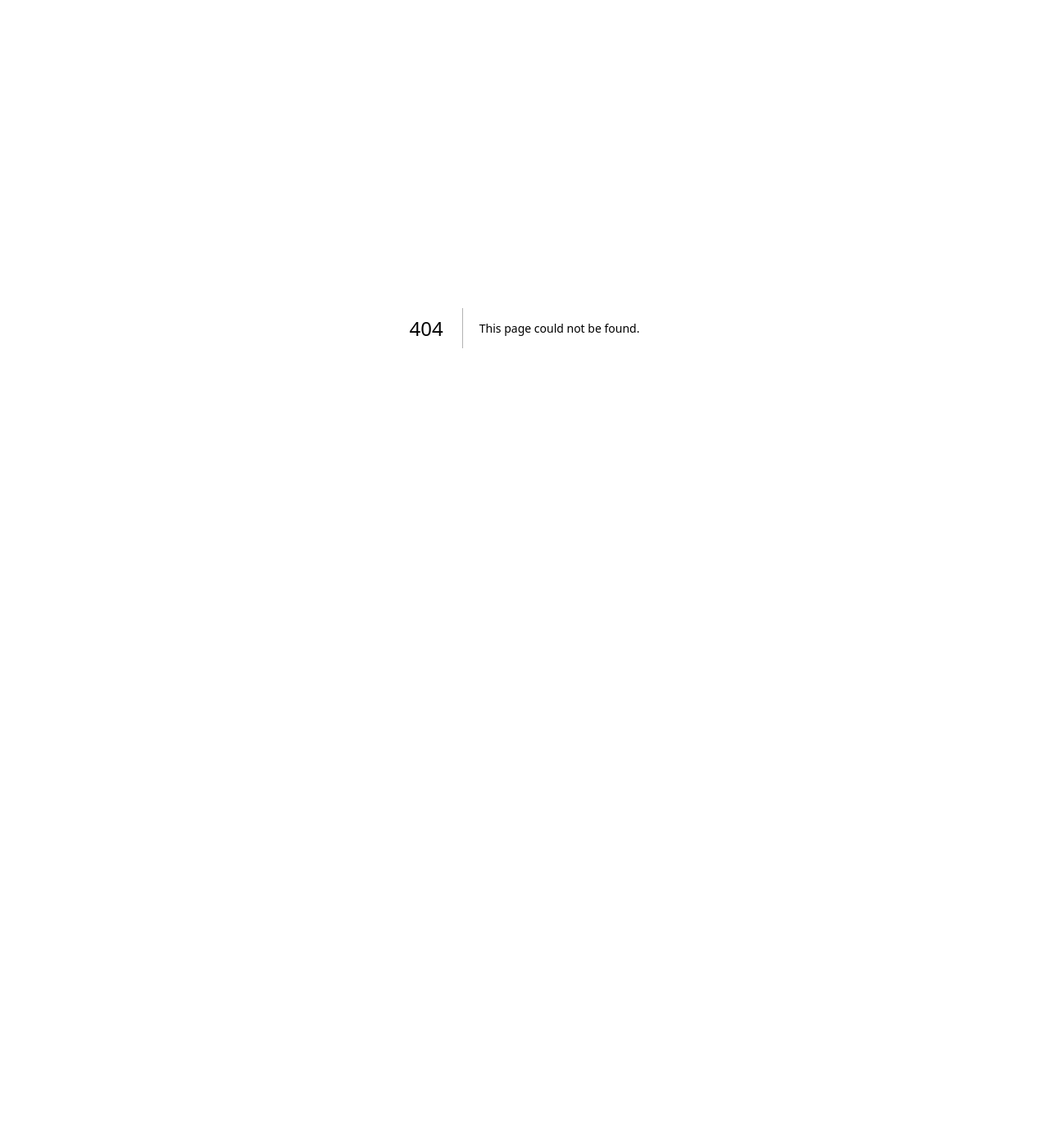
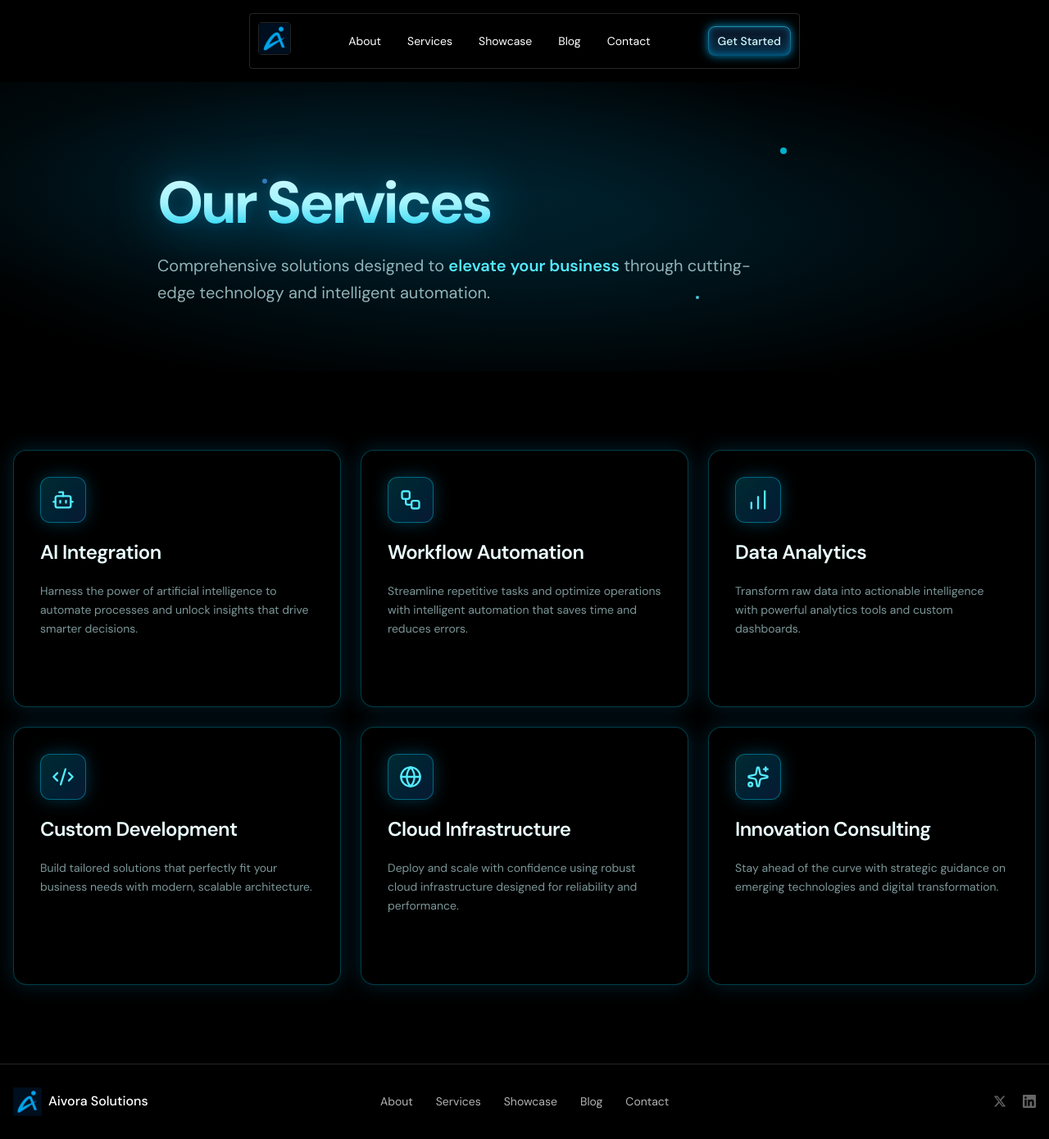
Before and after one commit to 01shrvan/aivora-web, a Next.js app: page /services in a window 1280 px wide. Before the commit this address had no page. Shown: the whole page at 82% size. Before the commit the page ends 800 px from the top, so only its background shows below. Built offline with nearby package versions, Linux system fonts and the light colour scheme.

Commit message:
feat: add services page

```diff
--- /dev/null
+++ b/src/app/services/page.tsx
@@ -0,0 +1,125 @@
+import React from 'react';
+import { ArrowRight, Code2, Sparkles, Zap, Globe, Database, Palette, Bot, Workflow, BarChart } from "lucide-react";
+import { Footer } from '@/sections/Footer';
+import { Header } from '@/sections/Header';
+
+const Services = () => {
+    const services = [
+        {
+            icon: Bot,
+            title: "AI Integration",
+            description: "Harness the power of artificial intelligence to automate processes and unlock insights that drive smarter decisions.",
+        },
+        {
+            icon: Workflow,
+            title: "Workflow Automation",
+            description: "Streamline repetitive tasks and optimize operations with intelligent automation that saves time and reduces errors.",
+        },
+        {
+            icon: BarChart,
+            title: "Data Analytics",
+            description: "Transform raw data into actionable intelligence with powerful analytics tools and custom dashboards.",
+        },
+        {
+            icon: Code2,
+            title: "Custom Development",
+            description: "Build tailored solutions that perfectly fit your business needs with modern, scalable architecture.",
+        },
+        {
+            icon: Globe,
+            title: "Cloud Infrastructure",
+            description: "Deploy and scale with confidence using robust cloud infrastructure designed for reliability and performance.",
+        },
+        {
+            icon: Sparkles,
+            title: "Innovation Consulting",
+            description: "Stay ahead of the curve with strategic guidance on emerging technologies and digital transformation.",
+        },
+    ];
+
+    return (
+        <div className="bg-black text-white min-h-screen">
+            <Header />
+
+            <section className="pt-20 pb-16 md:pt-28 md:pb-20 relative overflow-hidden">
+                <div className="absolute inset-0 bg-[radial-gradient(75%_75%_at_center_center,rgb(0,174,239,.15)_15%,transparent_78%)]"></div>
+                <div className="absolute inset-0 bg-[radial-gradient(50%_50%_at_25%_25%,rgba(0,174,239,0.1),transparent)]"></div>
+
+                <div className="absolute top-20 right-1/4 w-2 h-2 bg-cyan-400 rounded-full animate-pulse"></div>
+                <div className="absolute top-1/3 left-1/4 w-1.5 h-1.5 bg-blue-400 rounded-full animate-pulse" style={{ animationDelay: '1s' }}></div>
+                <div className="absolute bottom-1/4 right-1/3 w-1 h-1 bg-cyan-300 rounded-full animate-pulse" style={{ animationDelay: '2s' }}></div>
+
+                <div className="container mx-auto px-4 relative z-10">
+                    <div className="max-w-4xl mx-auto">
+                        <div className="relative">
+                            <h1 className="text-5xl md:text-7xl font-bold tracking-tighter mb-6
+                bg-gradient-to-b from-cyan-100 via-cyan-200 to-cyan-400 text-transparent bg-clip-text
+                drop-shadow-[0_0_30px_rgba(0,174,239,0.6)]">
+                                Our Services
+                            </h1>
+                            <div className="absolute inset-0 text-5xl md:text-7xl font-bold tracking-tighter
+                bg-gradient-to-b from-blue-300 via-cyan-400 to-blue-600 text-transparent bg-clip-text
+                blur-sm opacity-20 -z-10">
+                                Our Services
+                            </div>
+                        </div>
+
+                        <p className="text-lg md:text-xl text-cyan-100/70 leading-relaxed max-w-3xl">
+                            Comprehensive solutions designed to <span className="text-cyan-300 font-semibold">elevate your business</span> through cutting-edge technology and intelligent automation.
+                        </p>
+                    </div>
+                </div>
+            </section>
+
+            <section className="py-20 md:py-24">
+                <div className="container mx-auto px-4">
+                    <div className="max-w-7xl mx-auto">
+                        <div className="grid grid-cols-1 md:grid-cols-2 lg:grid-cols-3 gap-6">
+                            {services.map((service, index) => {
+                                const Icon = service.icon;
+                                return (
+                                    <div
+                                        key={index}
+                                        className="group relative p-8 rounded-2xl border border-cyan-400/30 bg-black/20 backdrop-blur-sm
+                      hover:border-cyan-400/50 transition-all duration-500 hover:scale-[1.03]
+                      shadow-[0_0_25px_rgba(0,174,239,0.2)] hover:shadow-[0_0_40px_rgba(0,174,239,0.4)]
+                      overflow-hidden"
+                                    >
+                                        <div className="absolute inset-0 bg-gradient-to-br from-cyan-500/5 via-transparent to-blue-500/5 opacity-0 group-hover:opacity-100 transition-opacity duration-500"></div>
+
+                                        <div className="relative space-y-5">
+                                            <div className="w-14 h-14 rounded-xl bg-gradient-to-br from-cyan-400/20 to-blue-500/20
+                        flex items-center justify-center group-hover:scale-110 group-hover:rotate-6
+                        transition-all duration-500 border border-cyan-400/40
+                        shadow-[0_0_20px_rgba(0,174,239,0.3)] group-hover:shadow-[0_0_30px_rgba(0,174,239,0.5)]">
+                                                <Icon className="w-7 h-7 text-cyan-300 group-hover:text-cyan-200 transition-colors" />
+                                            </div>
+
+                                            <h3 className="text-2xl font-semibold tracking-tight text-cyan-50 group-hover:text-cyan-100 transition-colors">
+                                                {service.title}
+                                            </h3>
+
+                                            <p className="text-sm text-cyan-100/60 leading-relaxed group-hover:text-cyan-100/80 transition-colors">
+                                                {service.description}
+                                            </p>
+
+                                            <div className="pt-3 flex items-center gap-2 text-sm font-medium text-cyan-300
+                        opacity-0 group-hover:opacity-100 translate-y-2 group-hover:translate-y-0
+                        transition-all duration-300">
+                                                Explore solution
+                                                <ArrowRight className="w-4 h-4 group-hover:translate-x-2 transition-transform duration-300" />
+                                            </div>
+                                        </div>
+                                    </div>
+                                );
+                            })}
+                        </div>
+                    </div>
+                </div>
+            </section>
+            <Footer />
+        </div>
+    );
+};
+
+export default Services;
--- a/src/sections/Footer.tsx
+++ b/src/sections/Footer.tsx
@@ -16,11 +16,11 @@ export const Footer = () => {
           <div className="font-medium">Aivora Solutions</div>
         </div>
         <nav className="flex flex-col md:flex-row gap-5 md:gap-7 items-center">
-          <a href="#about" className="text-white/70 hover:text-white text-xs md:text-sm transition">About</a>
-          <a href="#services" className="text-white/70 hover:text-white text-xs md:text-sm transition">Services</a>
-          <a href="#showcase" className="text-white/70 hover:text-white text-xs md:text-sm transition">Showcase</a>
-          <a href="#blog" className="text-white/70 hover:text-white text-xs md:text-sm transition">Blog</a>
-          <a href="#contact" className="text-white/70 hover:text-white text-xs md:text-sm transition">Contact</a>
+          <a href="/about" className="text-white/70 hover:text-white text-xs md:text-sm transition">About</a>
+          <a href="/services" className="text-white/70 hover:text-white text-xs md:text-sm transition">Services</a>
+          <a href="/showcase" className="text-white/70 hover:text-white text-xs md:text-sm transition">Showcase</a>
+          <a href="/blog" className="text-white/70 hover:text-white text-xs md:text-sm transition">Blog</a>
+          <a href="/contact" className="text-white/70 hover:text-white text-xs md:text-sm transition">Contact</a>
         </nav>
         <div className="flex gap-5 md:flex-1 md:justify-end">
           <a href="https://x.com/01shrvan" target="_blank" rel="noopener noreferrer" aria-label="Twitter">
--- a/src/sections/Header.tsx
+++ b/src/sections/Header.tsx
@@ -19,14 +19,14 @@ export const Header = () => {
         <div className="flex justify-between items-center w-full md:max-w-2xl md:border md:border-white/15 md:p-2.5 md:rounded-sm relative">
           <div className="absolute inset-0 backdrop-blur -z-10 hidden md:block"></div>
           <div>
-            <div className="border rounded-sm h-10 w-10 inline-flex justify-center items-center border-white/15">
+            <a href="/" className="border rounded-sm h-10 w-10 inline-flex justify-center items-center border-white/15">
               <Image
                 src="/logo.svg"
                 alt="Logo"
                 width={40}
                 height={40}
               />
-            </div>
+            </a>
           </div>
 
           <div className="hidden md:block">
--- a/src/sections/Hero.tsx
+++ b/src/sections/Hero.tsx
@@ -1,4 +1,3 @@
-import { Button } from "@/components/Button"
 import starsBg from '@/assets/stars.png'
 
 export const Hero = () => {
```
